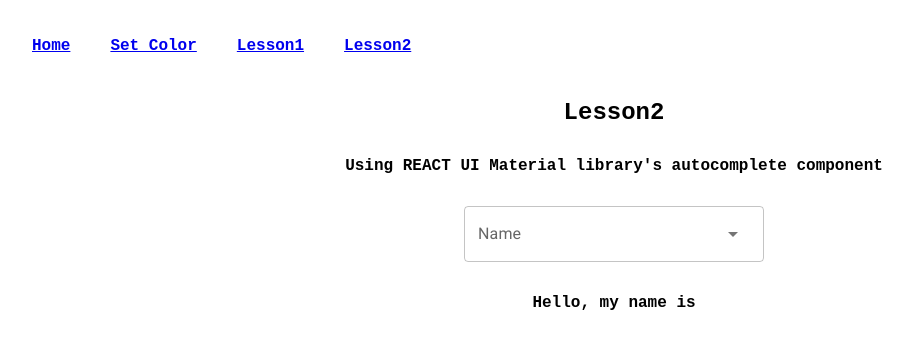
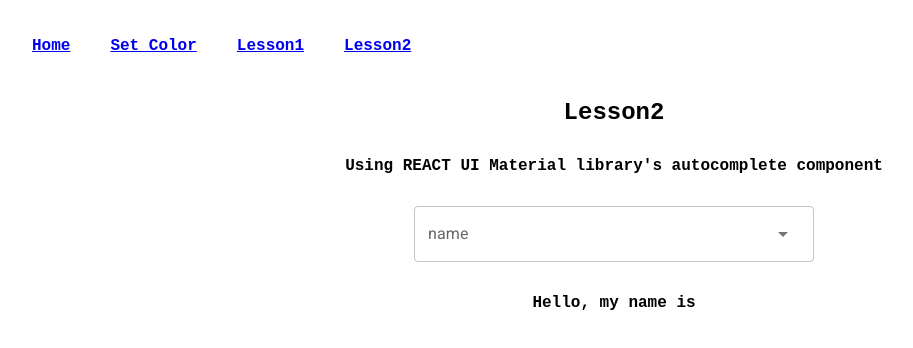
Before and after one commit to JiliJiang/Jili-REACT-StackBlitz, a React (Create React App) app: page /lesson2 in a window 1280 px wide. Shown: the top 348 px of the page, without its empty margins (26-939 px from the left). Built offline with nearby package versions, Linux system fonts and the light colour scheme.

Commit message:
1 file modified

```diff
--- a/src/Components/Lesson2.js
+++ b/src/Components/Lesson2.js
@@ -23,20 +23,21 @@ export default function Lesson2() {
 
   return (
     <div style={{color: value}}>
-    <h2>Lesson2</h2>
-    <h4>Using REACT UI Material library's autocomplete component</h4>
+    <h2 style={{color: value}}>Lesson2</h2>
+    <h4 style={{color: value}} >Using REACT UI Material library's autocomplete component</h4>
 
     <Autocomplete className="input"
       disablePortal
       id="combo-box-demo"
       options={names}
-      sx={{ width: 300 }}
-      renderInput={(params) => <TextField {...params} label="Name" />}
-      onChange = {e=> setName(e.currentTarget.innerHTML)}
+      sx={{ width: 400 }}
+      renderInput={(params) => <TextField {...params} label="name" />}
+      onChange = {e => setName(e.currentTarget.innerHTML)}
     />
 
-    <h4>Hello, my name is</h4>
-    <h2>{name}</h2>
+
+    <h4 style={{color: value}}>Hello, my name is</h4>
+    <h2 style={{color: value}}>{name}</h2>
 
     </div>
   )
```
